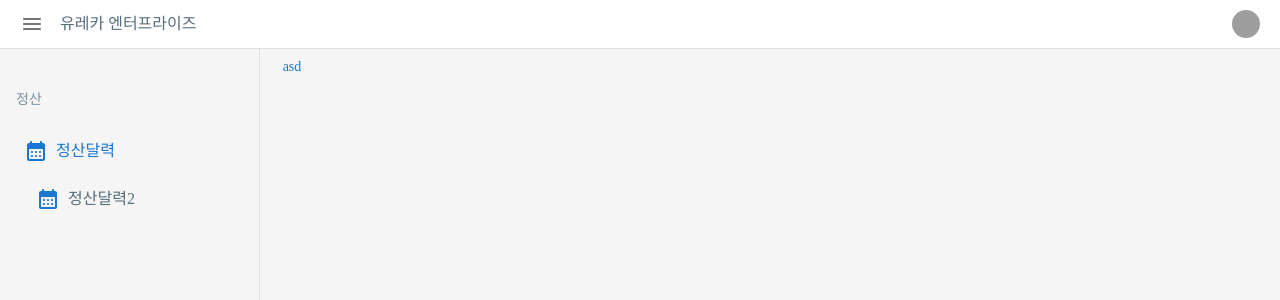
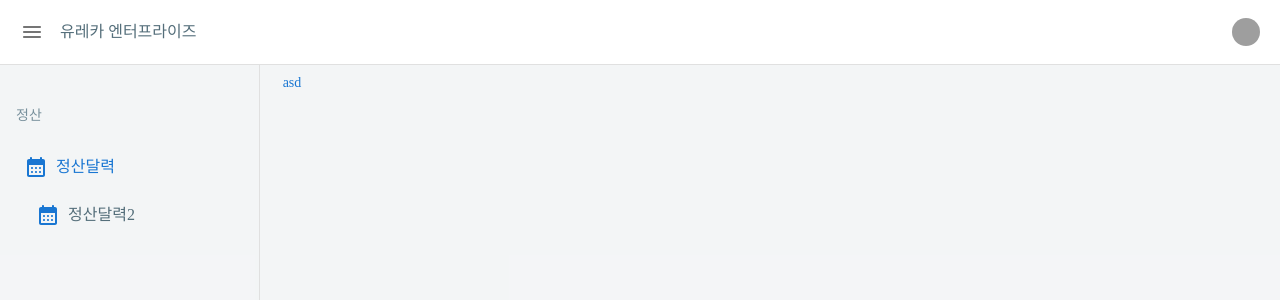
Before and after one commit to ureca-corp/ureca-admin, a Next.js app: page / in a window 1280 px wide. Shown: the top 300 px of the page. Built offline with nearby package versions, Linux system fonts and the light colour scheme; grey boxes are pictures that could not be loaded; a web font is replaced by a local one.

Commit message:
refactor: appbar size

```diff
--- a/src/apps/global/ui/layout/Layout.tsx
+++ b/src/apps/global/ui/layout/Layout.tsx
@@ -1,8 +1,8 @@
+import { LightColor } from "@/common/theme/colors";
+import { css } from "@emotion/react";
 import { ReactNode } from "react";
-import { css } from "@emotion/react";
 import { GlobalAppbar } from "../appbar";
 import { SideBar } from "../sidebar";
-import { lightTheme } from "@/common/theme/custom-theme";
 
 type LayoutProps = {
   children: ReactNode;
@@ -30,6 +30,6 @@ const st = {
     display: flex;
     height: 100%;
 
-    background-color: ${lightTheme.palette.grey[100]};
+    background-color: ${LightColor.MainSurfaceColor};
   `,
 };
--- a/src/common/components/appbar/BaseAppbar.tsx
+++ b/src/common/components/appbar/BaseAppbar.tsx
@@ -11,7 +11,7 @@ type BaseAppbarProps = {
 export const BaseAppbar = ({ leftIcon, title, right }: BaseAppbarProps) => {
   return (
     <AppBar position={"static"}>
-      <Toolbar variant={"dense"}>
+      <Toolbar>
         <div css={st.inner}>
           <div css={st.leftContainer}>
             {leftIcon}
--- a/src/common/theme/colors.ts
+++ b/src/common/theme/colors.ts
@@ -1,9 +1,3 @@
-export enum LightColor {
-  BorderColor1 = "#e0e0e0",
-
-  TextColor1 = "#546E7A",
-}
-
 export enum BlueGreyColors {
   Shade900 = "#263238",
   Shade800 = "#37474F",
@@ -16,3 +10,11 @@ export enum BlueGreyColors {
   Shade100 = "#CFD8DC",
   Shade50 = "#ECEFF1",
 }
+
+export enum LightColor {
+  BorderColor1 = "#e0e0e0",
+
+  TextColor1 = "#546E7A",
+
+  MainSurfaceColor = "#ECEFF199",
+}
```
